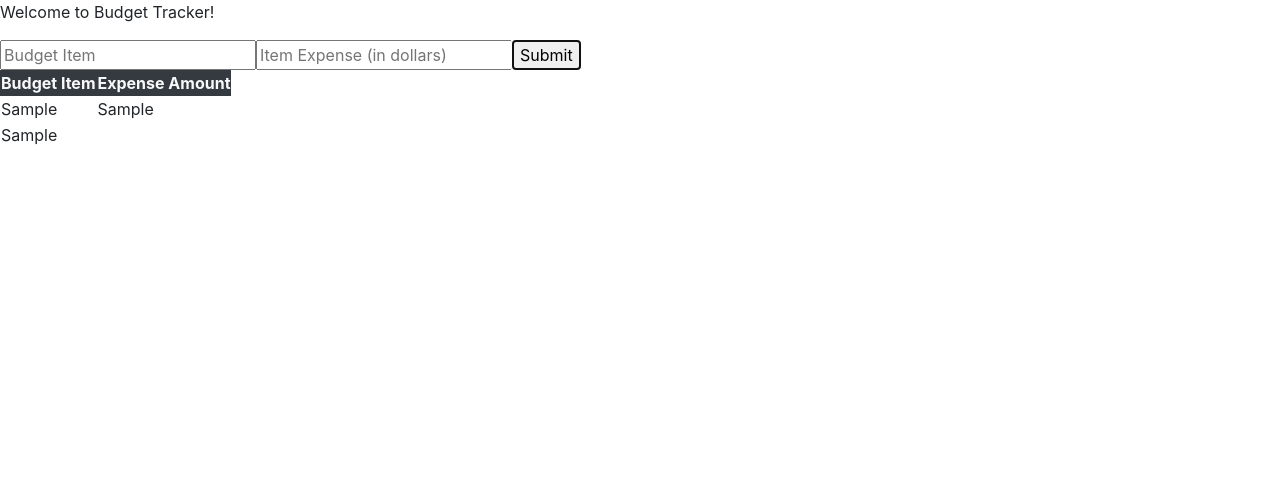
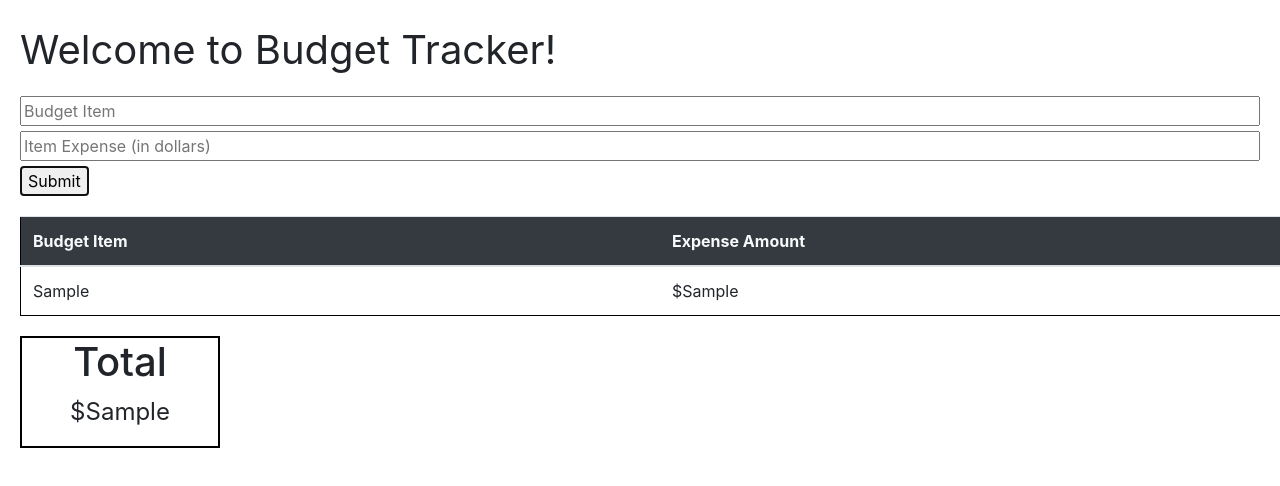
Before and after one commit to Linus41/React-Budget-Tracker, a React (Create React App) app in the folder budget-tracker/: page / in a window 1280 px wide. Both pictures are taken after typing "Sample", "Sample" into the empty fields and a click on the button "Submit". Shown: the top 486 px of the page. Built offline with nearby package versions, Linux system fonts and the light colour scheme.

Commit message:
updated css and README

```diff
--- a/budget-tracker/src/components/Form/form.js
+++ b/budget-tracker/src/components/Form/form.js
@@ -37,8 +37,8 @@ class Form extends Component {
   render() {
     // Notice how each input has a `value`, `name`, and `onChange` prop
     return (
-      <div>
-        <p>
+      <div className="form">
+        <p className="heading">
           Welcome to Budget Tracker!
         </p>
         <form>
--- a/budget-tracker/src/components/Form/style.css
+++ b/budget-tracker/src/components/Form/style.css
@@ -8,3 +8,7 @@
   margin-bottom: 5px;
   width: 100%;
 }
+
+.heading {
+  font-size: 40px;
+}
--- a/budget-tracker/src/components/Table/style.css
+++ b/budget-tracker/src/components/Table/style.css
@@ -1,3 +1,8 @@
 .table {
     border: 1px solid black;
+    margin: 20px;
 }
+
+th, td {
+    width: 400px;
+}
--- a/budget-tracker/src/components/Table/table.js
+++ b/budget-tracker/src/components/Table/table.js
@@ -11,7 +11,7 @@ class Table extends Component {
     render() {
         return (
             < div >
-                <table className>
+                <table className="table">
                     <thead className="bg-dark text-light">
                         <tr>
                             <th>Budget Item</th>
@@ -22,7 +22,7 @@ class Table extends Component {
                         {this.props.budgetItem.map(budget => (
                             <tr>
                                 <td>{budget.budgetItem}</td>
-                                <td>{budget.itemExpense}</td>
+                                <td>${budget.itemExpense}</td>
                             </tr>
                         ))}
                     </tbody>
--- /dev/null
+++ b/budget-tracker/src/components/Total/style.css
@@ -0,0 +1,15 @@
+.total {
+    margin: 20px;
+    border: solid black 2px;
+    width: 200px;
+    height: auto;
+}
+
+h1 {
+    text-align: center;
+}
+
+#numbers {
+    font-size: 24px;
+    text-align: center;
+}
--- a/budget-tracker/src/components/Total/total.js
+++ b/budget-tracker/src/components/Total/total.js
@@ -1,19 +1,33 @@
 import React, { Component } from "react";
+import "./style.css";
 
 class Total extends Component {
     state = {
-        expense: 0
+        expense: "",
+        updatedExpense: ""
     }
+
+    // handleInputChange = () => {
+    //     //use props to access budgetItem from App, which is an array of objects
+    //     //then pull itemExpense out of it using map
+    //     //then set "expense" in state to itemExpense
+    //     this.setState({expense: this.props.budgetItem})
+    // }
+
+    // runningTotal = () => {
+    //     //set updatedExpense in state to state.expense plus itself? Or something?
+    // }
 
     render() {
         return (
-            <div>
+            <div className="total">
+                <h1>Total</h1>
                 {this.props.budgetItem.map(budget => (
-                <tr>
-
-                    <td>{budget.itemExpense}</td>
-                </tr>
-            ))}
+                    <div>
+                        {this.handleInputChange}
+                        <p id="numbers">${budget.itemExpense}</p>
+                    </div>
+                ))}
             </div>
 
         )
```
Also changed, not shown: 2 other files (tests, documents, lock files or other folders).
